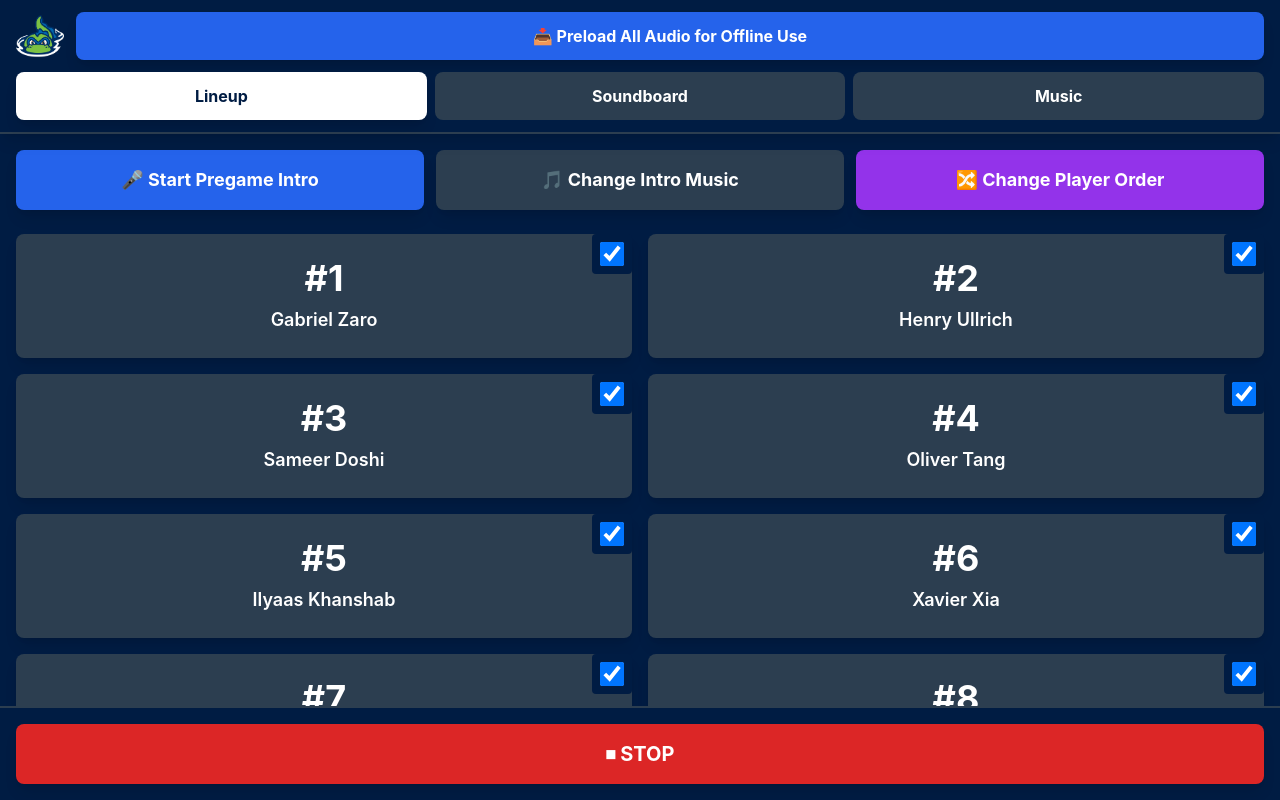
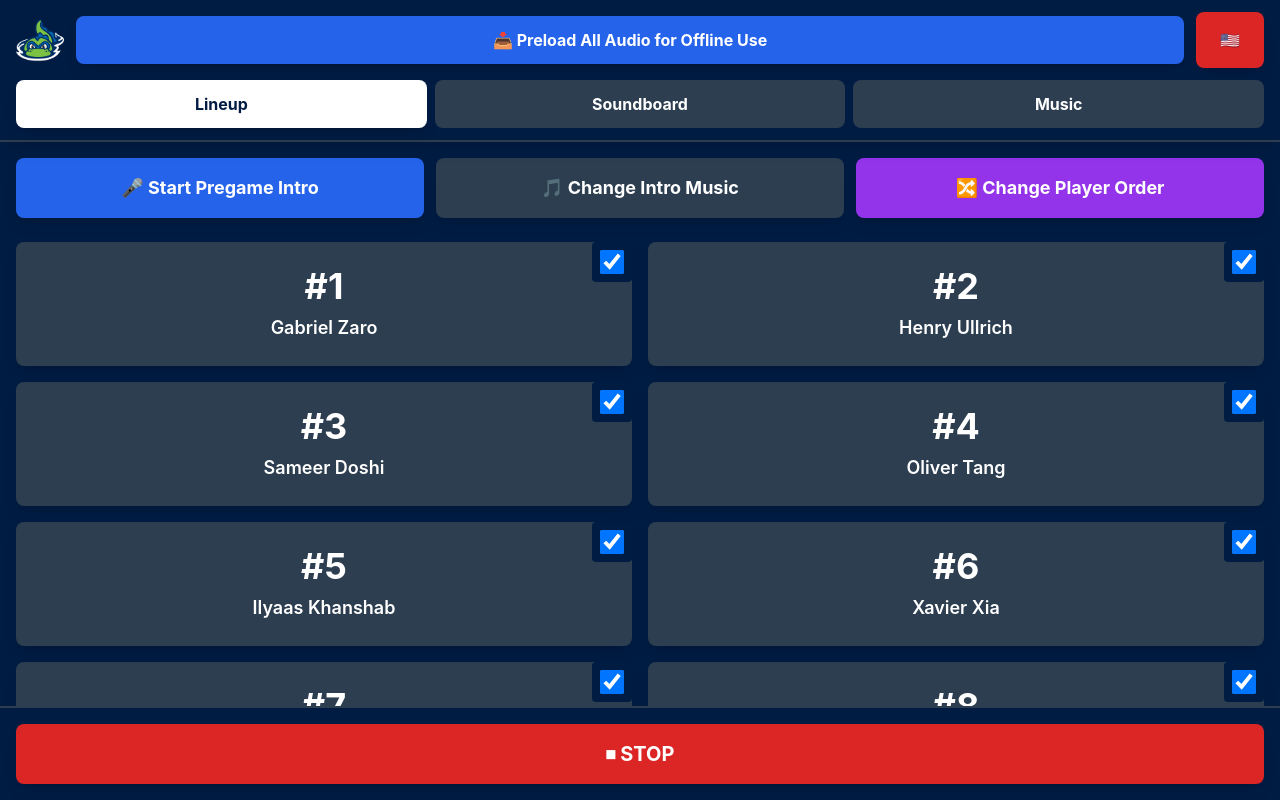
Before and after one commit to jeffchew/baseball-soundboard, a React (Vite) app: page / in a window 1280 px wide. Shown: the top 800 px of the page. Built offline with nearby package versions, Linux system fonts and the light colour scheme.

Commit message:
Add national anthem button

```diff
--- a/src/App.jsx
+++ b/src/App.jsx
@@ -22,7 +22,7 @@ function App() {
 
   return (
     <div className="min-h-screen bg-yankee-navy">
-      <Header activeTab={activeTab} setActiveTab={setActiveTab} />
+      <Header activeTab={activeTab} setActiveTab={setActiveTab} isPlaying={isPlaying} setIsPlaying={setIsPlaying} />
 
       <main>
         {activeTab === 'lineup' && <LineupTab isPlaying={isPlaying} setIsPlaying={setIsPlaying} />}
--- a/src/components/Header.jsx
+++ b/src/components/Header.jsx
@@ -4,7 +4,7 @@ import { useServiceWorker } from '../hooks/useServiceWorker';
 import { useDeviceDetection } from '../hooks/useDeviceDetection';
 import { audioConfig } from '../config';
 
-export default function Header({ activeTab, setActiveTab }) {
+export default function Header({ activeTab, setActiveTab, isPlaying, setIsPlaying }) {
   const [isInitialized, setIsInitialized] = useState(false);
   const [isPreloading, setIsPreloading] = useState(false);
   const [progress, setProgress] = useState({ current: 0, total: 0 });
@@ -75,6 +75,44 @@ export default function Header({ activeTab, setActiveTab }) {
     }
   };
 
+  const handlePlayAnthem = () => {
+    if (isPlaying) return;
+
+    setIsPlaying(true);
+
+    const playStartTime = Date.now();
+
+    // Track in GA4
+    if (window.gtag) {
+      window.gtag('event', 'play_audio', {
+        audio_type: 'national_anthem',
+        audio_name: 'National Anthem',
+        audio_id: 'national-anthem',
+      });
+    }
+
+    const anthem = audioConfig.pregame.find(p => p.id === 'national-anthem');
+    const audio = audioEngine.play(anthem.file, {
+      startTime: anthem.startTime,
+      fadeIn: anthem.fadeIn,
+    });
+
+    audio.onended = () => {
+      setIsPlaying(false);
+
+      // Track duration when audio ends naturally
+      const durationPlayed = Math.round((Date.now() - playStartTime) / 1000);
+      if (window.gtag) {
+        window.gtag('event', 'audio_complete', {
+          audio_type: 'national_anthem',
+          audio_name: 'National Anthem',
+          audio_id: 'national-anthem',
+          duration_seconds: durationPlayed,
+        });
+      }
+    };
+  };
+
   const tabs = [
     { id: 'lineup', label: 'Lineup' },
     { id: 'soundboard', label: 'Soundboard' },
@@ -121,6 +159,18 @@ export default function Header({ activeTab, setActiveTab }) {
                 </div>
               )}
             </div>
+            <button
+              onClick={handlePlayAnthem}
+              disabled={isPlaying}
+              className={`flex-shrink-0 font-bold py-4 px-6 rounded-lg shadow-lg transition-colors duration-200 ${
+                isPlaying
+                  ? 'bg-yankee-gray text-yankee-light cursor-not-allowed opacity-50'
+                  : 'bg-red-600 hover:bg-red-700 text-white'
+              }`}
+              title="Play National Anthem"
+            >
+              🇺🇸
+            </button>
           </div>
         )}
 
@@ -174,6 +224,18 @@ export default function Header({ activeTab, setActiveTab }) {
                 </button>
               </div>
             </div>
+            <button
+              onClick={handlePlayAnthem}
+              disabled={isPlaying}
+              className={`flex-shrink-0 font-bold py-4 px-6 rounded-lg shadow-lg transition-colors duration-200 ${
+                isPlaying
+                  ? 'bg-yankee-gray text-yankee-light cursor-not-allowed opacity-50'
+                  : 'bg-red-600 hover:bg-red-700 text-white'
+              }`}
+              title="Play National Anthem"
+            >
+              🇺🇸
+            </button>
           </div>
         )}
 
--- a/src/config.js
+++ b/src/config.js
@@ -149,5 +149,6 @@ export const audioConfig = {
     { id: 'intro-oconnor', label: 'Liam OConnor Intro', file: '/audio/pregame/Intro 13 Liam OConnor.mp3', startTime: 0, fadeIn: false },
     { id: 'intro-end', label: 'Intro End', file: '/audio/pregame/Intro end.mp3', startTime: 0, fadeIn: false },
     { id: 'intro-monsters', label: 'Lake Monsters Intro', file: '/audio/pregame/Intro Lake Monsters lineup.mp3', startTime: 0, fadeIn: false },
+    { id: 'national-anthem', label: 'National Anthem', file: '/audio/pregame/National Anthem.mp3', startTime: 0, fadeIn: false },
   ],
 };
```
